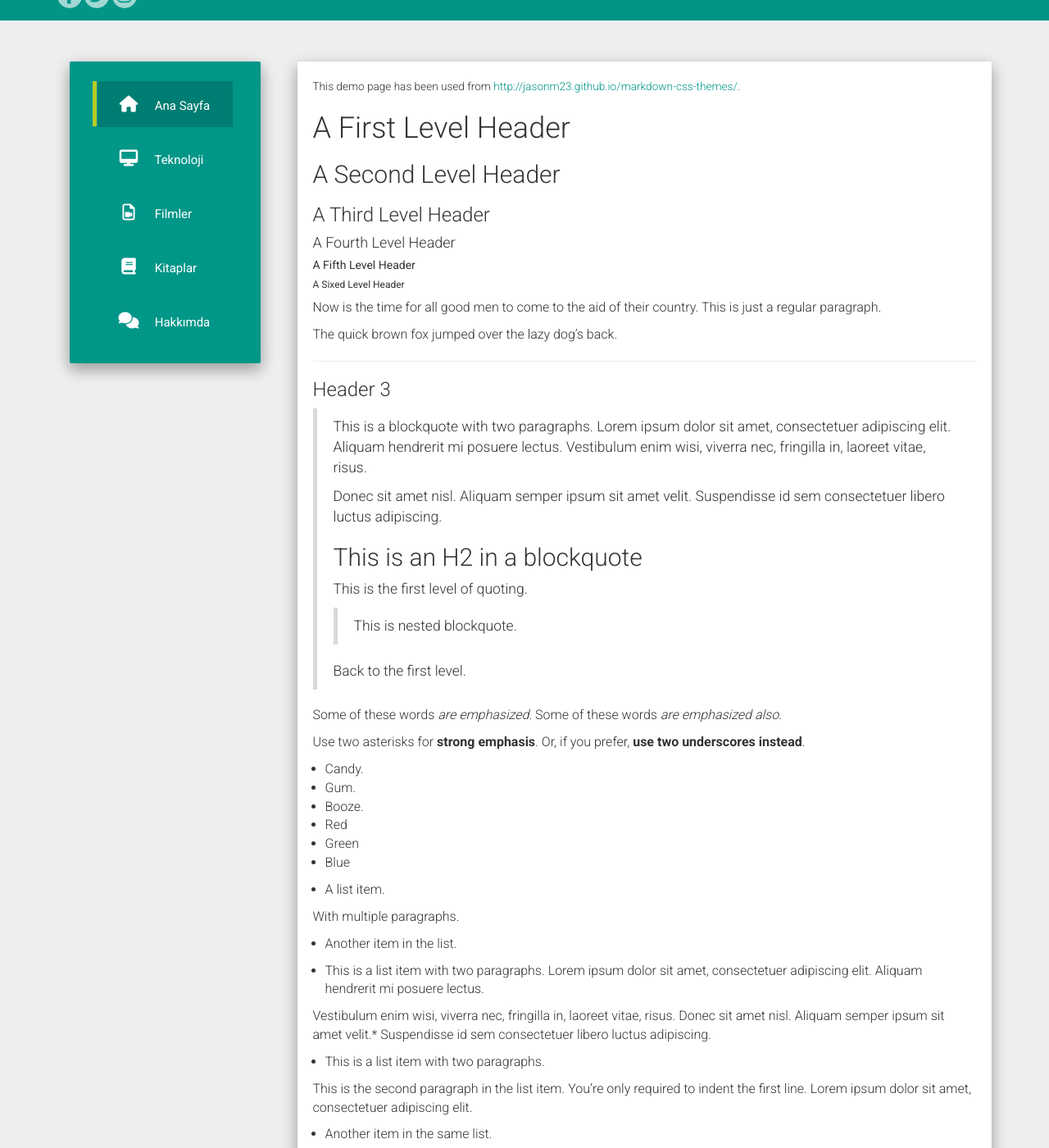
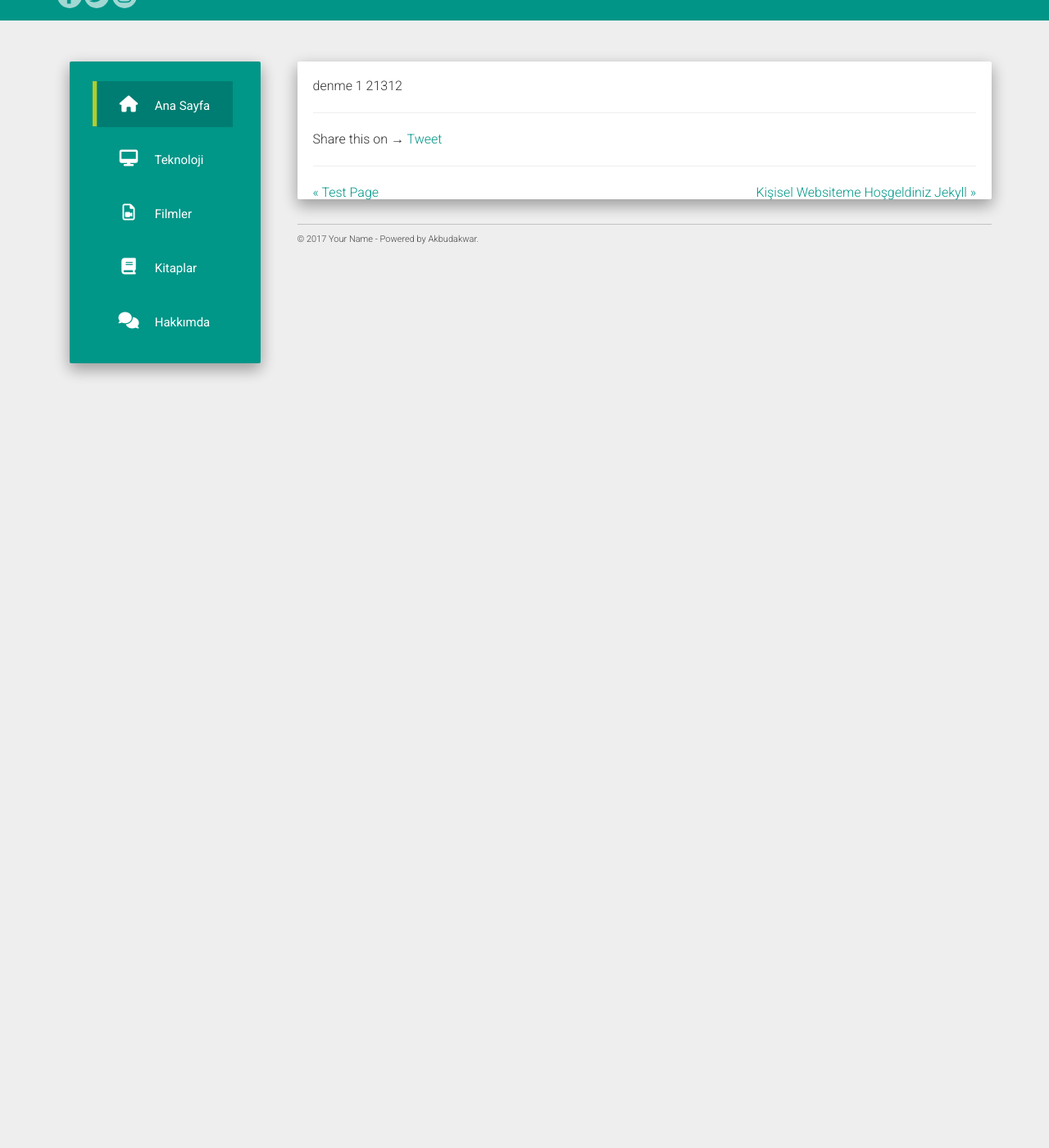
Before and after one commit to yusufakbudak/yusufakbudak.github.io, a Jekyll site: the page built from _posts/2016-06-04-example-content.md, in a window 1280 px wide and 1400 px high, scrolled down 270 px. Shown: the whole window at 82% size. Built offline with Jekyll 4.4.1, drawn with Linux system fonts in a browser that asks for light colours; nearby versions of some CDN libraries; our own code applies the rules of GitHub Pages for plain Markdown files; comment, search, counter and statistics services are not loaded; after the commit the page ends 900 px from its top, so only the background shows below that; some of the changed text lies outside the part shown.

Commit message:
Update 2016-06-04-example-content.md

```diff
--- a/_posts/2016-06-04-example-content.md
+++ b/_posts/2016-06-04-example-content.md
@@ -1,124 +1 @@
----
-layout: post
-title: Example content for posts
-categories: others
----
-
-
-<p><small>This demo page has been used from <a href="http://jasonm23.github.io/markdown-css-themes/" target="_blank">http://jasonm23.github.io/markdown-css-themes/</a>.</small></p>
-
-<h1>A First Level Header</h1>
-
-<h2>A Second Level Header</h2>
-
-<h3>A Third Level Header</h3>
-
-<h4>A Fourth Level Header</h4>
-
-<h5>A Fifth Level Header</h5>
-
-<h6>A Sixed Level Header</h6>
-
-<p>Now is the time for all good men to come to
-the aid of their country. This is just a
-regular paragraph.</p>
-
-<p>The quick brown fox jumped over the lazy
-dog&rsquo;s back.</p>
-
-<hr />
-
-<h3>Header 3</h3>
-
-<blockquote><p>This is a blockquote with two paragraphs. Lorem ipsum dolor sit amet,
-consectetuer adipiscing elit. Aliquam hendrerit mi posuere lectus.
-Vestibulum enim wisi, viverra nec, fringilla in, laoreet vitae, risus.</p>
-
-<p>Donec sit amet nisl. Aliquam semper ipsum sit amet velit. Suspendisse
-id sem consectetuer libero luctus adipiscing.</p>
-
-<h2>This is an H2 in a blockquote</h2>
-
-<p>This is the first level of quoting.</p>
-
-<blockquote><p>This is nested blockquote.</p></blockquote>
-
-<p>Back to the first level.</p></blockquote>
-
-<p>Some of these words <em>are emphasized</em>.
-Some of these words <em>are emphasized also</em>.</p>
-
-<p>Use two asterisks for <strong>strong emphasis</strong>.
-Or, if you prefer, <strong>use two underscores instead</strong>.</p>
-
-<ul>
-<li>Candy.</li>
-<li>Gum.</li>
-<li>Booze.</li>
-<li>Red</li>
-<li>Green</li>
-<li><p>Blue</p></li>
-<li><p>A list item.</p></li>
-</ul>
-
-
-<p>With multiple paragraphs.</p>
-
-<ul>
-<li><p>Another item in the list.</p></li>
-<li><p>This is a list item with two paragraphs. Lorem ipsum dolor
-sit amet, consectetuer adipiscing elit. Aliquam hendrerit
-mi posuere lectus.</p></li>
-</ul>
-
-
-<p>Vestibulum enim wisi, viverra nec, fringilla in, laoreet
-vitae, risus. Donec sit amet nisl. Aliquam semper ipsum
-sit amet velit.*   Suspendisse id sem consectetuer libero luctus adipiscing.</p>
-
-<ul>
-<li>This is a list item with two paragraphs.</li>
-</ul>
-
-
-<p>This is the second paragraph in the list item. You&rsquo;re
-only required to indent the first line. Lorem ipsum dolor
-sit amet, consectetuer adipiscing elit.</p>
-
-<ul>
-<li><p>Another item in the same list.</p></li>
-<li><p>A list item with a bit of <code>code</code> inline.</p></li>
-<li><p>A list item with a blockquote:</p>
-
-<blockquote><p>This is a blockquote
-inside a list item.</p></blockquote></li>
-</ul>
-
-
-<p>Here is an example of a pre code block</p>
-
-<pre><code>tell application "Foo"
-    beep
-end tell
-</code></pre>
-
-<p>This is an <a href="#">example link</a>.</p>
-
-<p>I start my morning with a cup of coffee and
-<a href="http://www.nytimes.com/">The New York Times</a>.</p>
-
-### Code snippet
-
-{% highlight python %}
-if __name__ =='__main__':
-    img_thread = threading.Thread(target=downloadWallpaper)
-    img_thread.start()
-    st = '\rDownloading Image'
-    current = 1
-    while img_thread.is_alive():
-        sys.stdout.write(st+'.'*((current)%5))
-        current=current+1
-        time.sleep(0.3)
-    img_thread.join()
-    print('\nImage of the day downloaded.')
-{% endhighlight %}
+denme 1 21312
```
